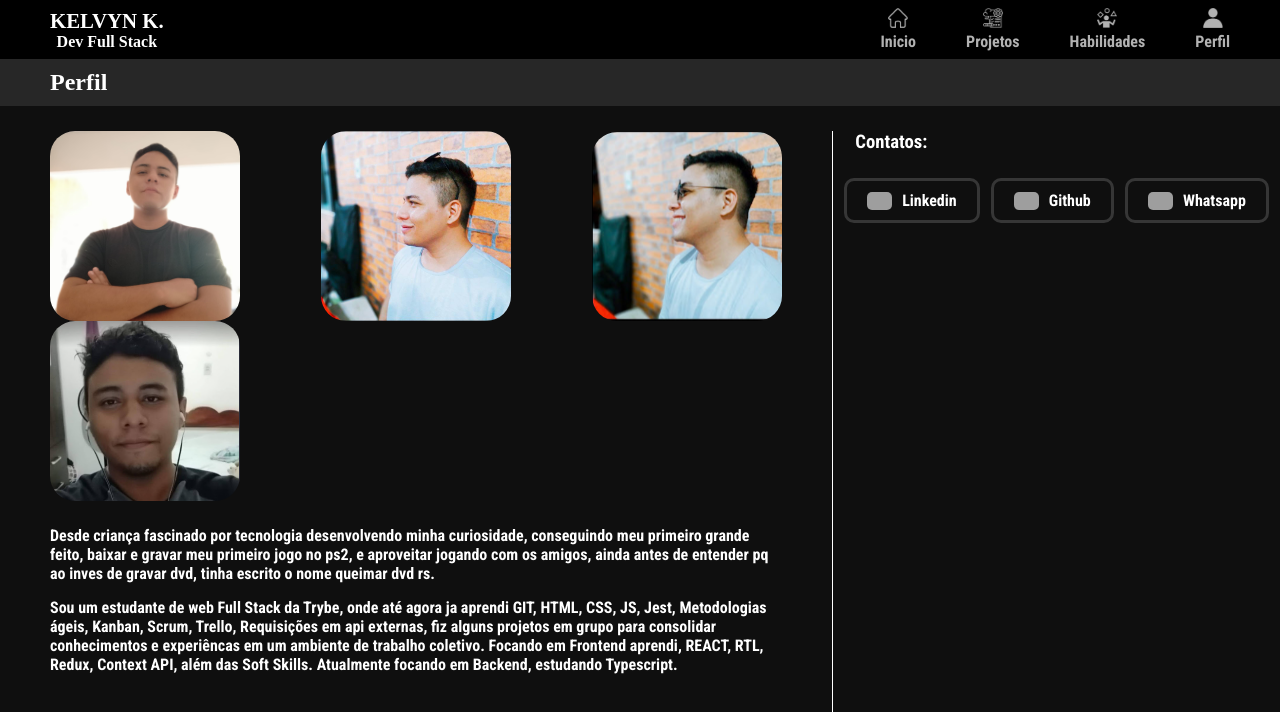
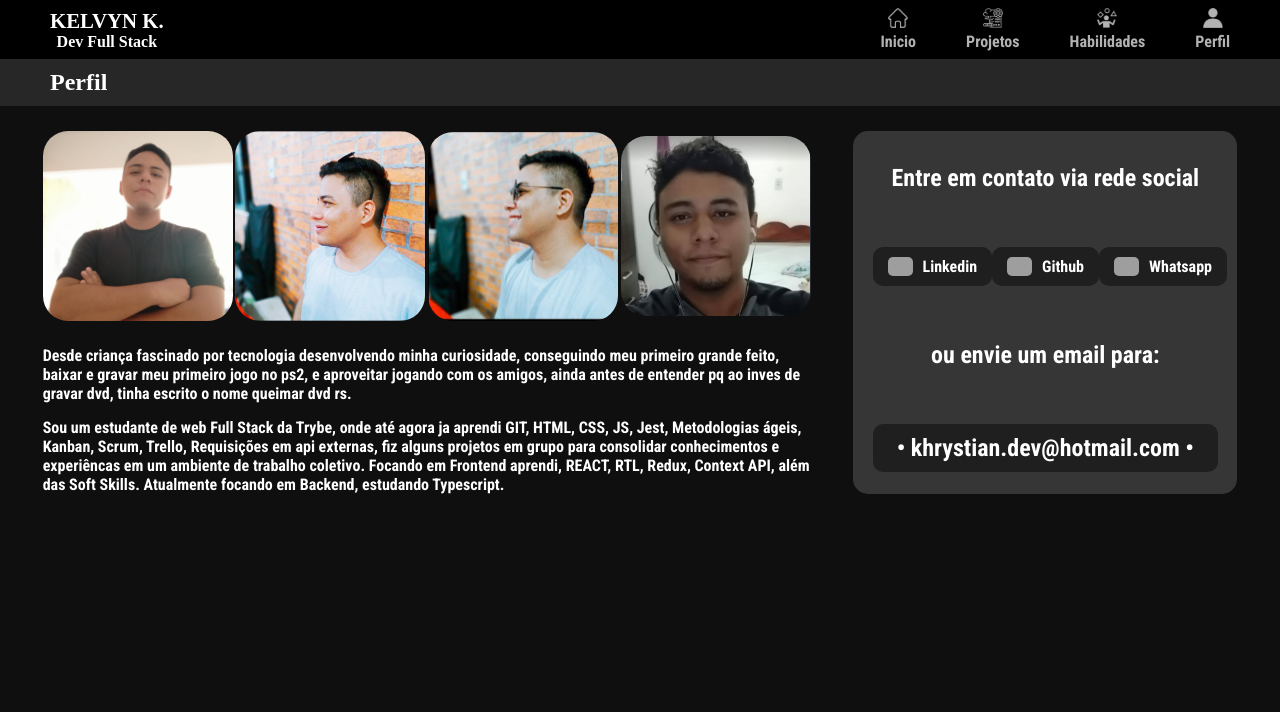
Before and after one commit to kelvynkhrystian/portifolio, a React (Create React App) app: page /profile in a window 1280 px wide. Shown: the top 712 px of the page. Built offline with nearby package versions, Linux system fonts and the light colour scheme; grey boxes are pictures that could not be loaded; a web font is replaced by a local one.

Commit message:
profile-ok

```diff
--- a/src/pages/Profile.jsx
+++ b/src/pages/Profile.jsx
@@ -40,19 +40,19 @@ function Profile() {
           </p>
         </section>
         <section className='contato'>
-          <h1>Contatos:</h1>
+          <h1>Entre em contato via rede social</h1>
           <div>
-            <a href="https://www.linkedin.com/in/kelvynkhrystian/">
+            <a href="https://www.linkedin.com/in/kelvynkhrystian/" target='blank'>
 
               <img src="https://github.com/kelvynkhrystian/portifolio/blob/main/src/imgs/icons/rede-social/linkedin.png?raw=true" alt="logo linkedin" />
               <p> Linkedin </p>
             </a>
-            <a href="https://github.com/kelvynkhrystian">
+            <a href="https://github.com/kelvynkhrystian" target='blank'>
 
               <img src="https://github.com/kelvynkhrystian/portifolio/blob/main/src/imgs/icons/rede-social/github.png?raw=true" alt="logo linkedin" />
               <p> Github </p>
             </a>
-            <a href="https://clicano.link/khystiandev">
+            <a href="https://clicano.link/khystiandev" target='blank'>
 
               <img src="https://github.com/kelvynkhrystian/portifolio/blob/main/src/imgs/icons/rede-social/WhatsApp.png?raw=true" alt="logo linkedin" />
               <p> Whatsapp </p>
@@ -63,7 +63,8 @@ function Profile() {
               <p> khrystian.dev@hotmail.com </p>
             </a> */}
           </div>
-
+          <h1> ou envie um email para:</h1>
+          <h2> • khrystian.dev@hotmail.com •</h2>
 
         </section>
 
--- a/src/styles/profileStyles.js
+++ b/src/styles/profileStyles.js
@@ -6,7 +6,8 @@ export const ProfileStyles = styled.article`
   display: flex;
   font-family: 'Roboto Condensed', sans-serif;
   flex-direction: row;
-  justify-content: space-between;
+  justify-content: space-evenly;
+  margin-top: 25px;
   width: 100%;
 
   section.perfil {
@@ -14,9 +15,7 @@ export const ProfileStyles = styled.article`
     display: flex;
     flex-direction: column;
     justify-content: center;
-    padding: 50px;
-    padding-top: 25px;
-    width: 65%;
+    width: 60%;
 
     div {
       align-items: center;
@@ -43,21 +42,20 @@ export const ProfileStyles = styled.article`
 
   section.contato {
     align-items: center;
-    border-left: 1px solid white;
+    background-color: #363636;
+    border-radius: 15px;
     display: flex;
     flex-direction: column;
     height: 100%;
-    justify-content: flex-start;
-    margin-top: 25px;
-    width: 35%;
+    justify-content: space-around;
+    width: 30%;
 
     div {
-        display: flex;
-        flex-direction: row;
-        justify-content: space-evenly;
-        margin-top: 25px;
-        width: 100%;
-      }
+      display: flex;
+      flex-direction: row;
+      justify-content: space-evenly;
+      width: 90%;
+    }
 
     img {
       border-radius: 5px;
@@ -68,11 +66,10 @@ export const ProfileStyles = styled.article`
     a {
       align-items: center;
       color: white;
-      background-color: transparent;
-      border: 3px solid #363636;
+      background-color: #1f1f1f;
       border-radius: 10px;
       display: flex;
-      padding: 10px 20px;
+      padding: 10px 15px;
       text-decoration: none;
     }
 
@@ -81,6 +78,17 @@ export const ProfileStyles = styled.article`
     }
 
     h1 {
+      text-align: center;
+      font-size: 1.5em;
+      padding: 10px 0;
+      width: 90%;
+    }
+
+    h2 {
+      background-color: #1f1f1f;
+      border-radius: 10px;
+      padding: 10px 0;
+      text-align: center;
       width: 90%;
     }
   }
@@ -91,6 +99,7 @@ export const ProfileStyles = styled.article`
     align-items: center;
     flex-direction: column;
     justify-content: flex-start;
+    margin: 0;
 
     .repeat {
       display: none;
@@ -117,15 +126,21 @@ export const ProfileStyles = styled.article`
       margin-bottom: 75px;
 
       h1 {
-        font-size: 2em;
+        font-size: 1.5em;
         padding: 10px 0;
+        width: 100%;
+      }
+
+      h2 {
+        padding: 10px 0;
+        text-align: center;
         width: 100%;
       }
 
       div {
         font-size: 0.7em;
         flex-direction: row;
-        justify-content: space-between;
+        justify-content: space-evenly;
         margin-top: 0;
         width: 100%;
       }
```
